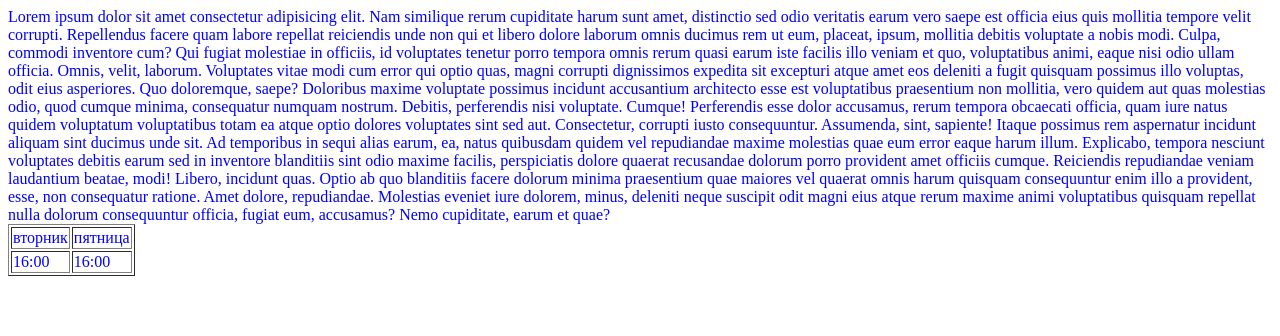
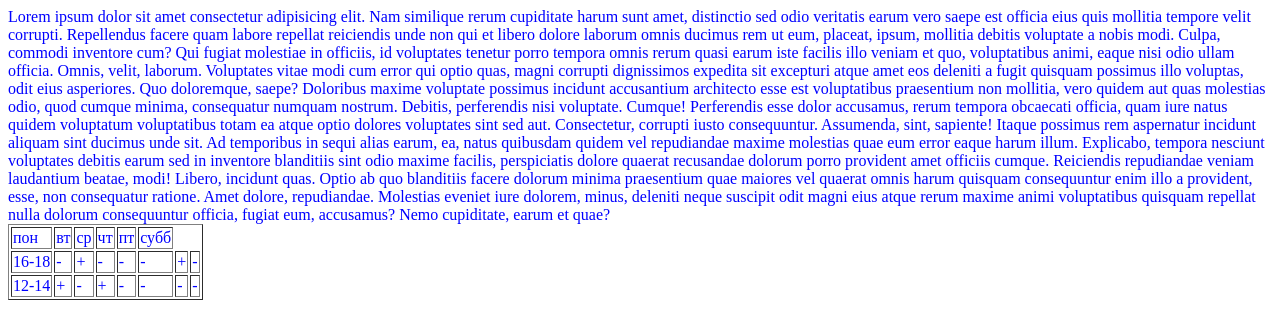
Before and after one commit to ZODIAK31/ZODIAK31.GITHUB.IO, a plain HTML site: page index.html in a window 1280 px wide. Drawn offline with Linux system fonts and the light colour scheme.

Commit message:
Add files via upload

```diff
--- a/index.html
+++ b/index.html
@@ -19,17 +19,43 @@
 		<table border="1px">
 
 		<tr>
-			<td>вторник</td>
-			<td>пятница</td>
+			<td>пон</td>
+			<td>вт</td>
+			<td>ср</td>
+			<td>чт</td>
+			<td>пт</td>
+			<td>субб</td>
+
 		</tr>
 		<tr>
-			<td>16:00</td>
-			<td>16:00</td>
+			<td>16-18</td>
+
+			<td>-</td>
+			<td>+</td>
+			<td>-</td>
+			<td>-</td>
+			<td>-</td>
+			<td>+</td>
+			<td>-</td>
 
 
 
-		</tr>
+<tr>
+	<td>12-14</td>
+	<td>+</td>
+	<td>-</td>
+	<td>+</td>
+	<td>-</td>
+	<td>-</td>
+	<td>-</td>
+	<td>-</td>
 
+
+
+
+
+
+</tr>
 
 
 
```
